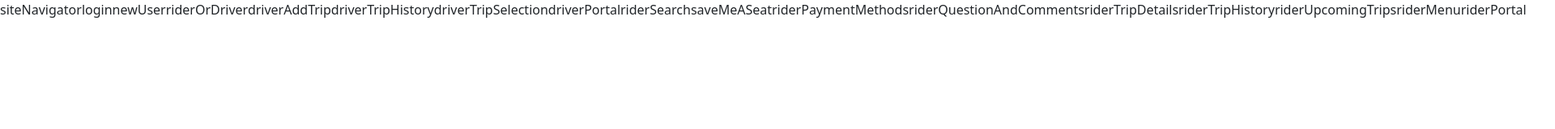
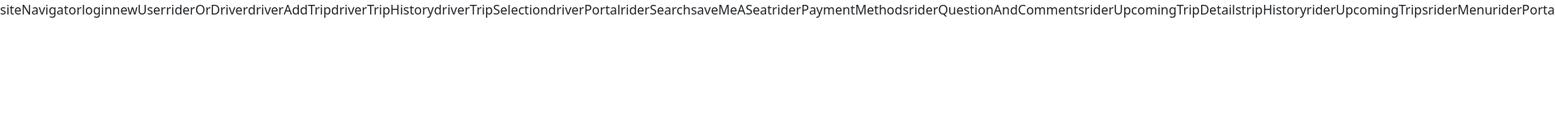
Before and after one commit to sterlingmuller/ThumbsUp, a React app: page / in a window 1280 px wide. Shown: the top 160 px of the page at 81% size, 1920 px wide, since content can reach past the window. Built offline with nearby package versions, Linux system fonts and the light colour scheme; the HTML template or start-up script is replaced by a standard one.

Commit message:
Created separate file for history detials

```diff
--- a/client/src/components/App.jsx
+++ b/client/src/components/App.jsx
@@ -12,12 +12,13 @@ import { RiderSearch } from './RiderSelection/NewRide/riderSearch.jsx';
 import { SaveMeASeat } from './RiderSelection/NewRide/saveMeASeat.jsx';
 import { RiderPaymentMethods } from './RiderSelection/RiderHamburgerModal/MenuOptions/riderPaymentMethods.jsx';
 import { RiderQuestionAndComments } from './RiderSelection/RiderHamburgerModal/MenuOptions/riderQuestionAndComments.jsx';
-import { RiderTripDetails } from './RiderSelection/RiderHamburgerModal/MenuOptions/riderTripDetails.jsx';
-import { RiderTripHistory } from './RiderSelection/RiderHamburgerModal/MenuOptions/riderTripHistory.jsx';
+import { RiderUpcomingTripDetails } from './RiderSelection/RiderHamburgerModal/MenuOptions/riderUpcomingTripDetails.jsx';
+import { TripHistory } from './RiderSelection/RiderHamburgerModal/MenuOptions/tripHistory.jsx';
 import { RiderUpcomingTrips } from './RiderSelection/RiderHamburgerModal/MenuOptions/riderUpcomingTrips.jsx';
 import { RiderMenu } from './RiderSelection/RiderHamburgerModal/riderMenu.jsx';
 import { RiderPortal } from './RiderSelection/riderPortal.jsx';
 import { DriverTripHistory } from './DriverSelection/DiverOptions/driverTripHistory.jsx';
+import { TripHistoryDetails } from './RiderSelection/RiderHamburgerModal/MenuOptions/tripHistoryDetails.jsx';
 
 const App = () => {
     const [userId, setUserId] = useState(null);
@@ -36,11 +37,12 @@ const App = () => {
         'saveMeASeat'     : <SaveMeASeat />,
         'riderPaymentMethods' : <RiderPaymentMethods />,
         'riderQuestionAndComments' : <RiderQuestionAndComments />,
-        'riderTripDetails': <RiderTripDetails />,
-        'riderTripHistory': <RiderTripHistory />,
+        'riderUpcomingTripDetails': <RiderUpcomingTripDetails />,
+        'tripHistory': <TripHistory />,
         'riderUpcomingTrips': <RiderUpcomingTrips />,
         'riderMenu'       : <RiderMenu />,
         'riderPortal'     : <RiderPortal />,
+        'tripHistoryDetials': <TripHistoryDetails />
 
     });
 
--- a/client/src/components/RiderSelection/RiderHamburgerModal/MenuOptions/riderTripDetails.jsx
+++ b/client/src/components/RiderSelection/RiderHamburgerModal/MenuOptions/riderUpcomingTripDetails.jsx
@@ -2,8 +2,7 @@ import React, { useContext } from 'react';
 import { MainContext } from '../../../../contexts/MainContext.js'
 
 
-
-export const RiderTripDetails = ({ trip }) => {
+export const RiderUpcomingTripDetails = ({ trip }) => {
   const { setCurrentPage } = useContext(MainContext);
   const { start_address, end_address, start_time } = trip;
 
--- a/client/src/components/RiderSelection/RiderHamburgerModal/MenuOptions/riderUpcomingTrips.jsx
+++ b/client/src/components/RiderSelection/RiderHamburgerModal/MenuOptions/riderUpcomingTrips.jsx
@@ -1,7 +1,7 @@
 import React, { useState, useEffect, useContext } from 'react';
 import { MainContext } from '../../../../contexts/MainContext.js';
 import axios from 'axios';
-import { RiderTripDetails } from './riderTripDetails.jsx';
+import { RiderUpcomingTripDetails } from './riderUpcomingTripDetails.jsx';
 
 
 export const RiderUpcomingTrips = () => {
@@ -24,7 +24,7 @@ export const RiderUpcomingTrips = () => {
       <div className='siteNavigatorSquare' >
         Upcoming Trips
         <ul>
-          {upcommingTrips.map(trip => {return <RiderTripDetails key={trip.id} trip={trip}/>})}
+          {upcommingTrips.map(trip => {return <RiderUpcomingTripDetails key={trip.id} trip={trip}/>})}
         </ul>
       </div>
     </div>
--- a/client/src/components/RiderSelection/RiderHamburgerModal/MenuOptions/riderTripHistory.jsx
+++ b/client/src/components/RiderSelection/RiderHamburgerModal/MenuOptions/tripHistory.jsx
@@ -1,16 +1,16 @@
 import React, { useState, useEffect, useContext } from 'react';
 import { MainContext } from '../../../../contexts/MainContext.js';
 import axios from 'axios';
-import { RiderTripDetails } from './riderTripDetails.jsx';
+import { TripHistoryDetails } from './tripHistoryDetails.jsx';
 
 
-export const RiderTripHistory = () => {
+export const TripHistory = () => {
   const { setCurrentPage, currentUser } = useContext(MainContext);
   const[prevTrips, setPrevTrips] = useState([]);
-  const { userId, userType } = currentUser;
+  const { userId, usertype } = currentUser;
 
   const getPrevTrips = () => {
-    axios.get(`/trips/previous?user_id=${userId}&user_type=${userType}`)
+    axios.get(`/trips/previous?user_id=${userId}&user_type=${usertype}`)
       .then(({ data }) => setPrevTrips(data));
   }
 
@@ -24,7 +24,7 @@ export const RiderTripHistory = () => {
       <div className='siteNavigatorSquare' >
         Trip History
         <ul>
-          {prevTrips.map(trip => {return <RiderTripDetails key={trip.id} trip={trip}/>})}
+          {prevTrips.map(trip => {return <TripHistoryDetails key={trip.id} trip={trip}/>})}
         </ul>
       </div>
     </div>
--- /dev/null
+++ b/client/src/components/RiderSelection/RiderHamburgerModal/MenuOptions/tripHistoryDetails.jsx
@@ -0,0 +1,17 @@
+import React, { useContext } from 'react';
+import { MainContext } from '../../../../contexts/MainContext.js'
+
+
+export const TripHistoryDetails = ({ trip }) => {
+  const { setCurrentPage } = useContext(MainContext);
+  const { start_address, end_address, start_time } = trip;
+
+  return (
+    <li className='siteNavigatorSquare' onClick={() => setCurrentPage('siteNavigator')}>
+      <span>{start_address} -</span>
+      <span> {end_address} | </span>
+      <span>{start_time}</span>
+    </li>
+  );
+
+}
--- a/client/src/components/RiderSelection/RiderHamburgerModal/riderMenu.jsx
+++ b/client/src/components/RiderSelection/RiderHamburgerModal/riderMenu.jsx
@@ -13,7 +13,7 @@ export const RiderMenu = () => {
         <span>StarRating</span>
       </div>
       <div onClick={() => setCurrentPage('riderUpcomingTrips')}>My upcoming trips</div>
-      <div onClick={() => setCurrentPage('riderTripHistory')}>My trip history</div>
+      <div onClick={() => setCurrentPage('tripHistory')}>My trip history</div>
     </div>
   );
 
```
